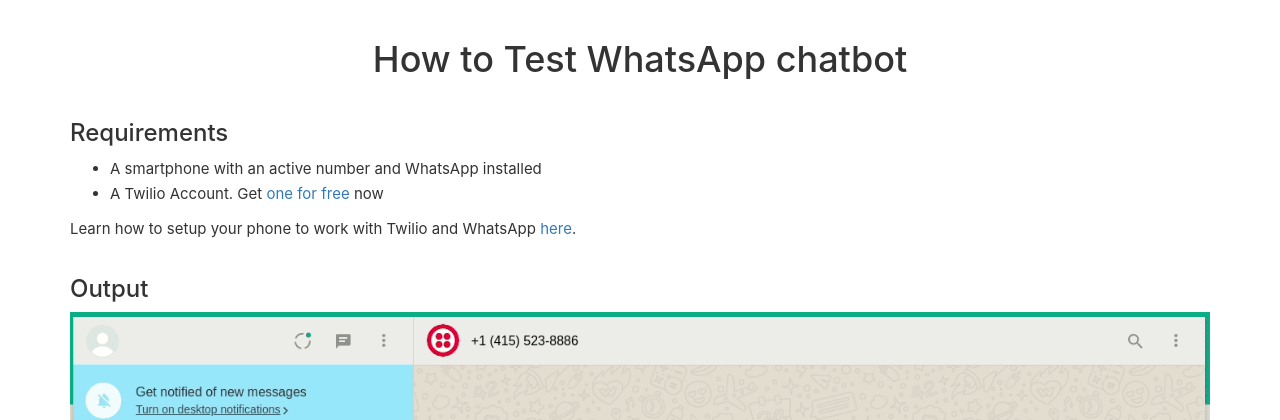
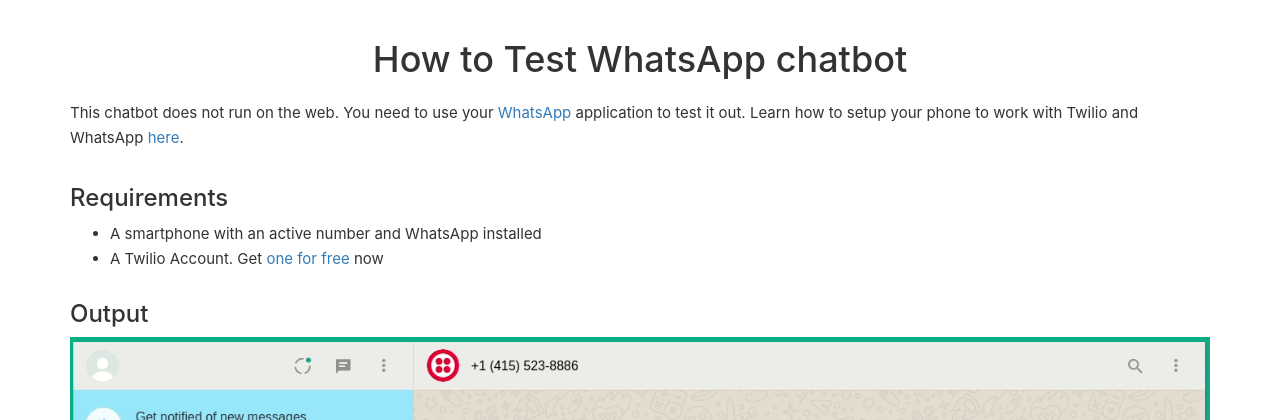
Before and after one commit to SFPrueba2025/whatsapp-chatbot-using-flask-and-twilio, a Flask app: page / in a window 1280 px wide. Shown: the part 52-472 px from the top of the page. Run offline with Flask 2, Linux system fonts and the light colour scheme; some libraries are stand-ins or nearby versions.

Commit message:
Update home page

```diff
--- a/app/templates/home.html
+++ b/app/templates/home.html
@@ -4,6 +4,13 @@
     <div class="row">
         <div class="col-xs-12 col-sm-12 col-md-12 col-lg-12 col-xl-12">
             <h1>How to Test WhatsApp chatbot</h1>
+            <p>
+                This chatbot does not run on the web. You need to use
+                your <a href="https://www.whatsapp.com/?lang=en">WhatsApp</a>
+                application to test it out.
+                Learn how to setup your phone to work with Twilio and WhatsApp
+                <a href="https://github.com/GitauHarrison/notes/blob/master/simple_whatsapp_chatbot.md">here</a>.
+            </p>
         </div>
         <div class="col-xs-12 col-sm-12 col-md-12 col-lg-12 col-xl-12">
             <h3>Requirements</h3>
@@ -11,9 +18,6 @@
                 <li>A smartphone with an active number and WhatsApp installed</li>
                 <li>A Twilio Account. Get <a href="https://www.twilio.com/try-twilio?promo=WNPWrR">one for free</a> now</li>
             </ul>
-            <p>
-                Learn how to setup your phone to work with Twilio and WhatsApp <a href="https://github.com/GitauHarrison/notes/blob/master/simple_whatsapp_chatbot.md">here</a>.
-            </p>
         </div>
         <div class="col-xs-12 col-sm-12 col-md-12 col-lg-12 col-xl-12">
             <h3>Output</h3>
```
